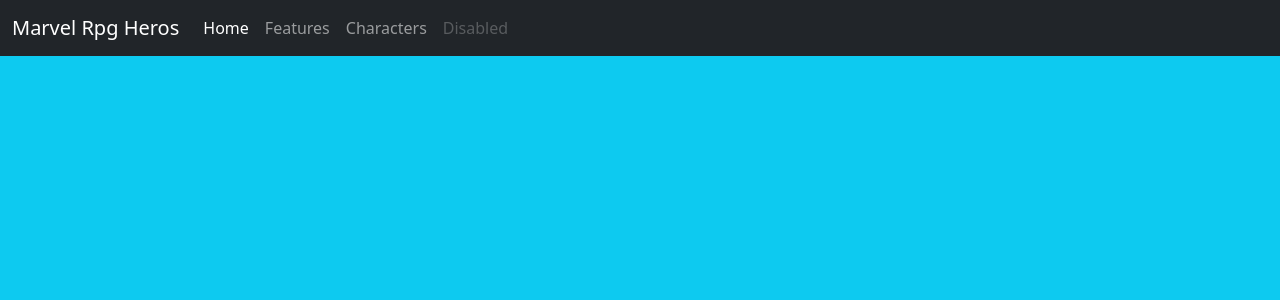
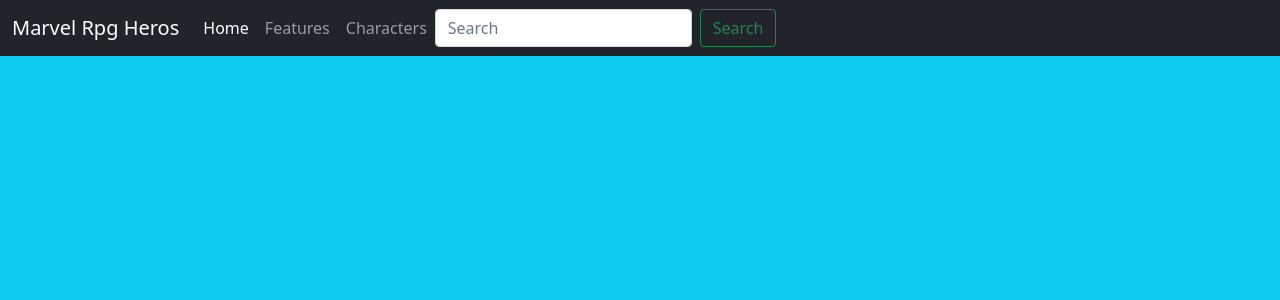
Before and after one commit to renanjansen/MSH, a PHP site: page / in a window 1280 px wide. Shown: the top 300 px of the page. Run offline with PHP 8.4, Linux system fonts and the light colour scheme; data that the repository does not hold is empty.

Commit message:
adicionando busca de personagens

```diff
--- /dev/null
+++ b/headset.php
@@ -0,0 +1,20 @@
+<?php
+  echo('<nav class="navbar navbar-expand-lg navbar-dark bg-dark">
+  <div class="container-fluid">
+    <a class="navbar-brand" href="#">Marvel Rpg Heros</a>
+    <button class="navbar-toggler" type="button" data-bs-toggle="collapse" data-bs-target="#navbarNavAltMarkup" aria-controls="navbarNavAltMarkup" aria-expanded="false" aria-label="Toggle navigation">
+      <span class="navbar-toggler-icon"></span>
+    </button>
+    <div class="collapse navbar-collapse" id="navbarNavAltMarkup">
+      <div class="navbar-nav">
+        <a class="nav-link active" aria-current="page" href="#">Home</a>
+        <a class="nav-link" href="#">Features</a>
+        <a class="nav-link" href="#">Characters</a>
+      </div>
+      <form class="d-flex" method="POST" action="heros.php" enctype="multipart/form-data">
+        <input id="busca" name="busca" class="form-control me-2" type="search" placeholder="Search" aria-label="Search">
+        <button class="btn btn-outline-success" type="submit">Search</button>
+      </form>
+    </div>
+  </div>
+</nav>');
--- a/heros.php
+++ b/heros.php
@@ -1,17 +1,30 @@
 <?php
+require_once("index.php");
+$busca = $_POST['busca'];
 
 $timestamp ="1644621513";
 $apiKey = "2b39da01cf9ba2ccbd9bc17cbef43871";
 $hash = "6f63ee24605ab7a7add61066a65e129e";
 
-$jsonMarvel = file_get_contents("http://gateway.marvel.com:80/v1/public/characters?orderBy=name&limit=100&ts=${timestamp}&apikey=${apiKey}&hash=${hash}");
+$buscaInicial = "http://gateway.marvel.com:80/v1/public/characters?orderBy=name&limit=100&ts=${timestamp}&apikey=${apiKey}&hash=${hash}";
+
+if (isset($busca)) {
+  $buscaInicial = "http://gateway.marvel.com:80/v1/public/characters?nameStartsWith=${busca}&orderBy=name&limit=100&ts=${timestamp}&apikey=${apiKey}&hash=${hash}";
+
+}
+
+$jsonMarvel = file_get_contents($buscaInicial);
   $marvel = json_decode($jsonMarvel);
   $heros = $marvel->data->results;
+  if (isset($busca)) {
+  var_dump($busca);
+}
 
   foreach ($heros as $hero){
 
 
   echo(
+
       '<div class="card mb-1 mx-1 shadow rounded">
         <img src='.$hero->thumbnail->path.'.'.$hero->thumbnail->extension.' class="card-img-top" alt="">
         <div class="card-body bg-danger text-center">
--- a/index.php
+++ b/index.php
@@ -8,23 +8,9 @@
   <title>Marvel Rpg</title>
 </head>
 <body class="bg-info">
-  <nav class="navbar navbar-expand-lg navbar-dark bg-dark">
-  <div class="container-fluid">
-    <a class="navbar-brand" href="#">Marvel Rpg Heros</a>
-    <button class="navbar-toggler" type="button" data-bs-toggle="collapse" data-bs-target="#navbarNavAltMarkup" aria-controls="navbarNavAltMarkup" aria-expanded="false" aria-label="Toggle navigation">
-      <span class="navbar-toggler-icon"></span>
-    </button>
-    <div class="collapse navbar-collapse" id="navbarNavAltMarkup">
-      <div class="navbar-nav">
-        <a class="nav-link active" aria-current="page" href="#">Home</a>
-        <a class="nav-link" href="#">Features</a>
-        <a class="nav-link" href="#">Characters</a>
-        <a class="nav-link disabled" href="#" tabindex="-1" aria-disabled="true">Disabled</a>
-      </div>
-    </div>
-  </div>
-</nav>
+
 <?php
+  require_once("headset.php");
   include("heros.php");
 ?>
 
```
